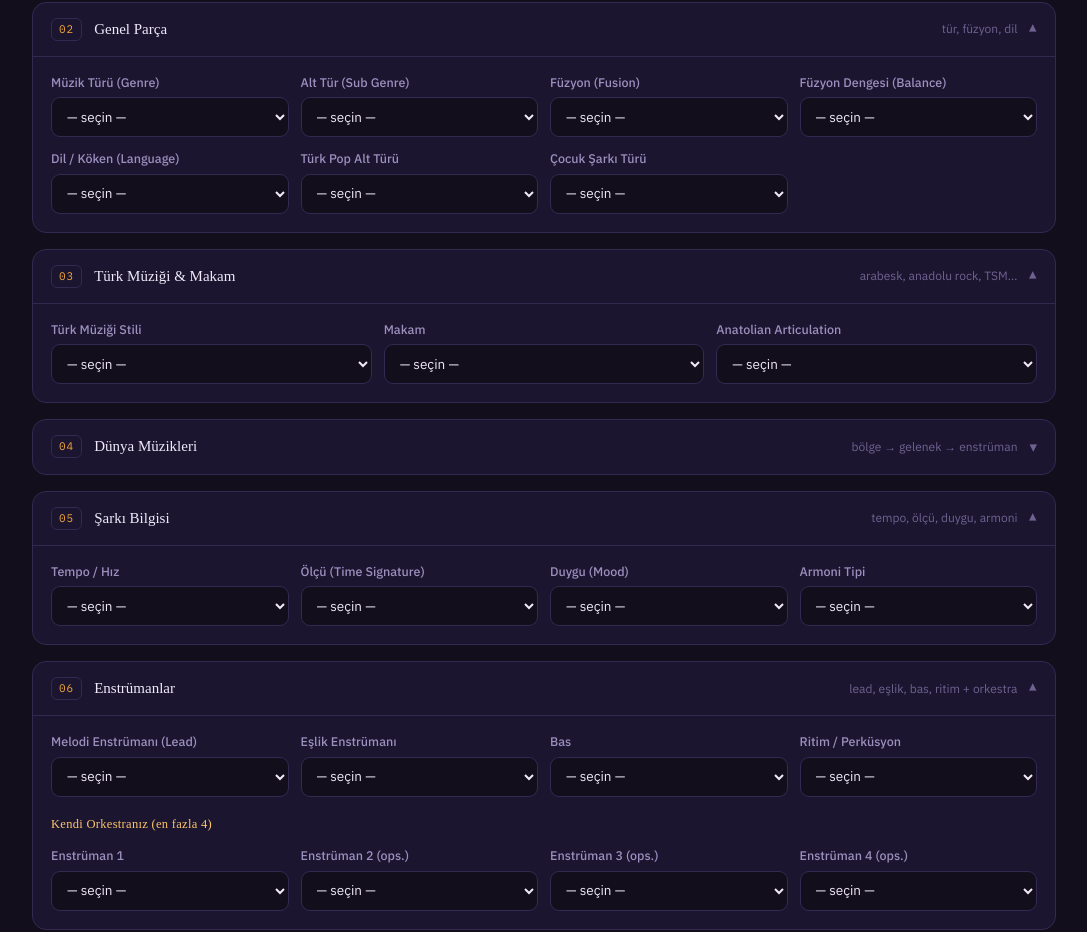
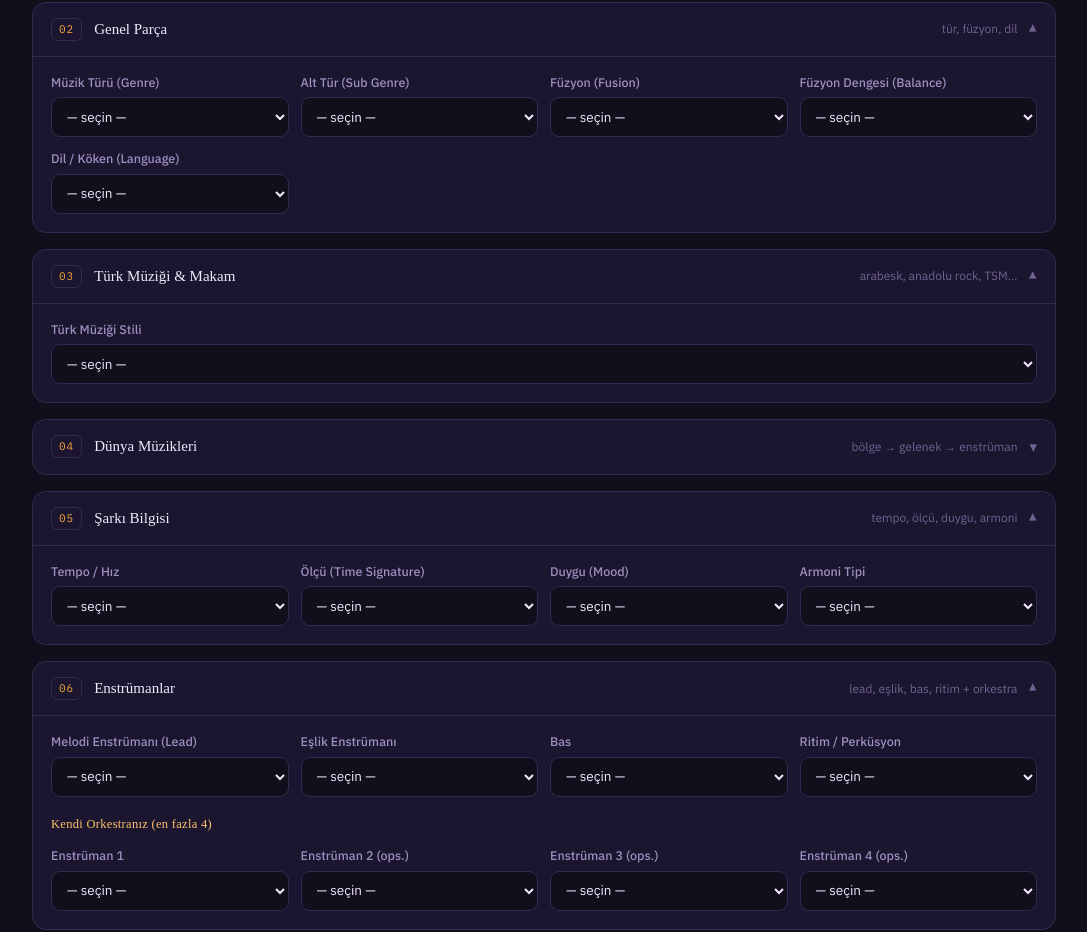
Before and after one commit to ademtanas/sunoforge, a plain HTML site: page index.html in a window 1280 px wide. Shown: the part 975-1907 px from the top of the page, without its empty margins (96-1183 px from the left). Drawn offline with Linux system fonts and the light colour scheme; a web font is replaced by a local one.

Commit message:
Akıllı conditional fields: ilgisiz alt-kategoriler gizleniyor

```diff
--- a/index.html
+++ b/index.html
@@ -770,12 +770,30 @@ mkSelect('fb','Füzyon Dengesi (Balance)',D.fusionBalance,gT);
 mkSelect('lang','Dil / Köken (Language)',D.languages,gT);
 mkSelect('tpSub','Türk Pop Alt Türü',D.turkPopSub,gT);
 mkSelect('kidsG','Çocuk Şarkı Türü',D.kidsGenre,gT);
-S.genre.addEventListener('change',()=>{fill(S.sub,D.subgenres[S.genre.value]||[]);build();});
+S.genre.addEventListener('change',()=>{fill(S.sub,D.subgenres[S.genre.value]||[]);updateConditionalFields();build();});
 
 const gTu=$('gridTurkish');
 mkSelect('turk','Türk Müziği Stili',D.turkStyles,gTu);
 mkSelect('makam','Makam',D.makams,gTu);
 mkSelect('ana','Anatolian Articulation',D.anatolianArt,gTu);
+
+function setFieldVisible(id,vis){if(S[id]&&S[id].parentNode)S[id].parentNode.style.display=vis?'':'none';}
+function updateConditionalFields(){
+  const g=(val('genre')||'').toLowerCase();
+  const t=(val('turk')||'')||'';
+  const vt=(val('vt')||'').toLowerCase();
+  const isTurkishCtx=/türk|arabesk|anadolu|tasavvuf|fantezi|özgün/i.test(g) || !!t;
+  const isTurkPop = g==='türk pop' || g==='türk sanat müziği';
+  const isChild = /child/.test(vt) || g==="children's music";
+  const isElectronic = /electronic|edm|house|techno|trance|drum and bass|dubstep|synthwave|vaporwave|lo-fi|chillwave|chillhop|trip-hop|ambient/i.test(g);
+  setFieldVisible('tpSub', isTurkPop);
+  setFieldVisible('kidsG', isChild);
+  setFieldVisible('ana', isTurkishCtx);
+  setFieldVisible('makam', isTurkishCtx);
+  // Card 10 Synth & Modulation
+  const gridSynth=$('gridSynth');
+  if(gridSynth){const card10=gridSynth.closest('details');if(card10)card10.style.display=isElectronic?'':'none';}
+}
 
 const gW=$('gridWorld');
 mkSelect('wreg','Bölge / Kıta',Object.keys(D.worldRegions),gW);
@@ -811,6 +829,8 @@ mkSelect('vtim','Vokal Tınısı (Timbre)',D.vocalTimbres,gV);
 mkSelect('vfx','Vokal Efekti',D.vocalFx,gV);
 mkSelect('rangeF','Kadın Aralığı',D.rangesF,gV);
 mkSelect('rangeM','Erkek Aralığı',D.rangesM,gV);
+S.vt.addEventListener('change',()=>{updateConditionalFields();});
+S.turk.addEventListener('change',()=>{updateConditionalFields();});
 
 const gM=$('gridMix');
 mkSelect('mix','Mix Karakteri',D.mixChar,gM);
@@ -1744,6 +1764,7 @@ $('btnLyricsSend').onclick=()=>{
 if('serviceWorker' in navigator && location.protocol==='https:')
   navigator.serviceWorker.register('sw.js').catch(()=>{});
 /* init */
+updateConditionalFields();
 build();
 
 </script>
--- a/sw.js
+++ b/sw.js
@@ -1,6 +1,6 @@
 // SunoForge PWA service worker
 // GÜNCELLEME YAYINLARKEN: CACHE adındaki sürümü artırın (sunoforge-v1 -> v2)
-const CACHE = "sunoforge-v12";
+const CACHE = "sunoforge-v13";
 const ASSETS = ["./", "./index.html", "./manifest.json", "./icon-192.png", "./icon-512.png"];
 self.addEventListener("install", e => {
   e.waitUntil(caches.open(CACHE).then(c => c.addAll(ASSETS)).then(() => self.skipWaiting()));
```
